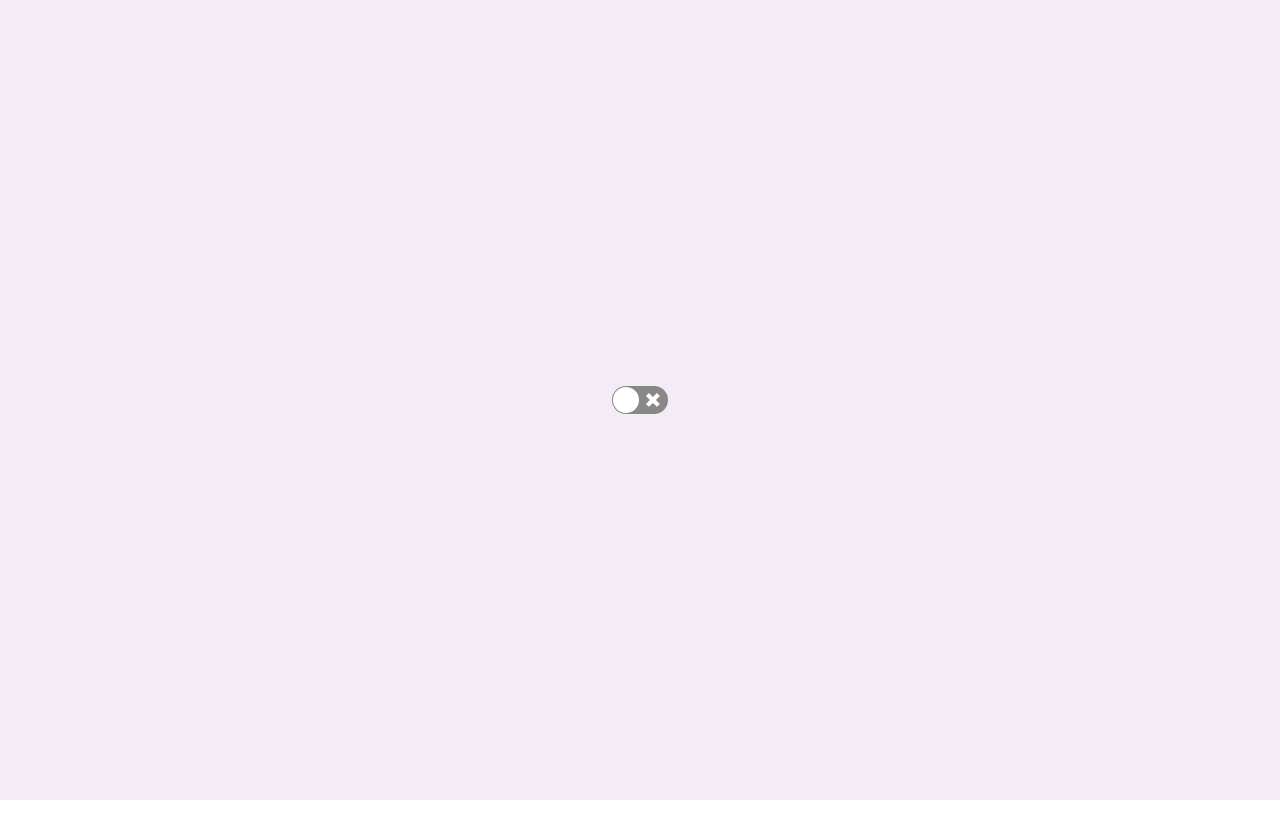
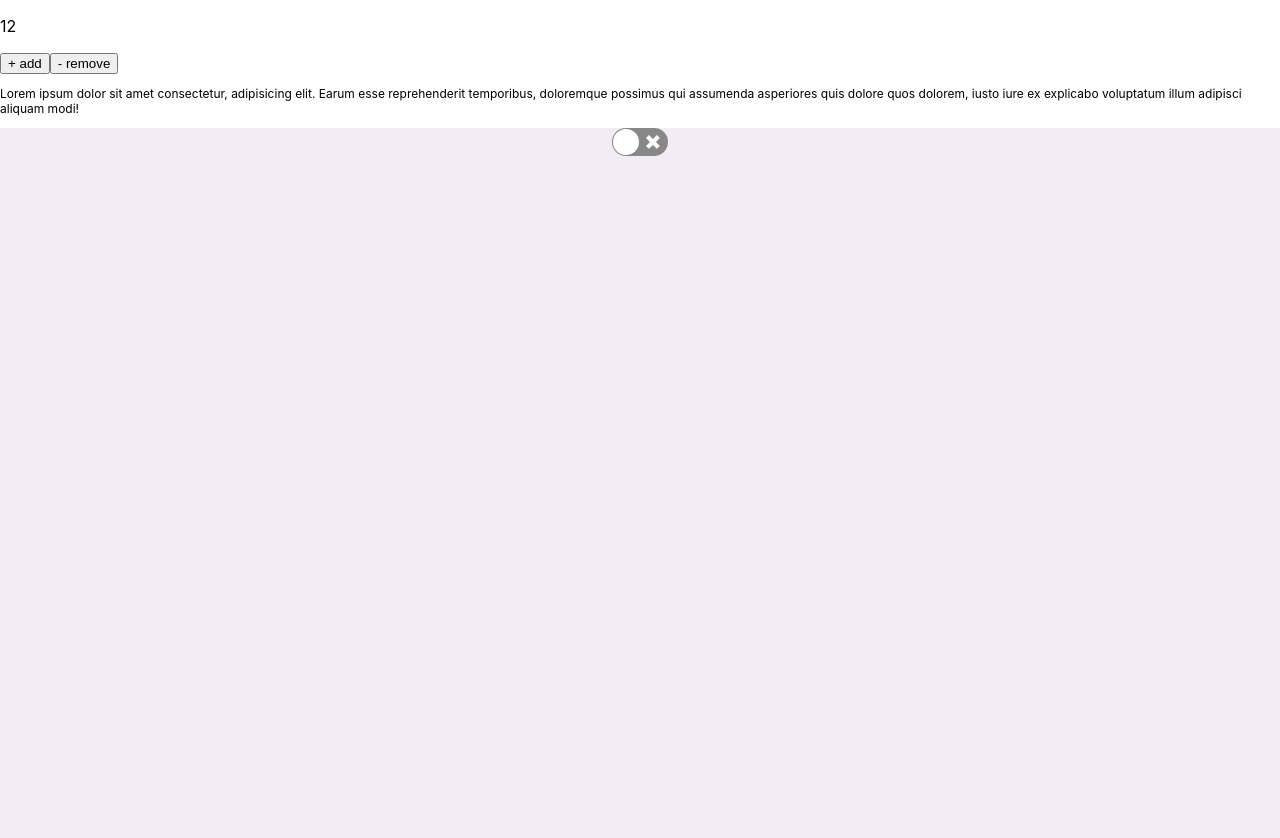
Before and after one commit to fatemeh-Ashrafi/quran-software-project, a React (Create React App) app: page /setting in a window 1280 px wide. Shown: the top 838 px of the page. Before the commit the page ends 800 px from the top, so only its background shows below. Built offline with nearby package versions, Linux system fonts and the light colour scheme.

Commit message:
first commit

```diff
--- a/src/App.js
+++ b/src/App.js
@@ -3,7 +3,8 @@ import {BrowserRouter , Routes , Route} from 'react-router-dom'
 import MenoSearch from './Components/Search/StyleSearch/MenoSearch';
 import SearchSurah from './Components/Search/SearchSurah/SearchSurah';
 import Home from './Home';
-import Theme from './Components/Setting/Theme/Theme';
+import Setting from './Components/Setting/Setting';
+// import Theme from './Components/Setting/Theme/Theme';
 // import FontSize from './Components/Setting/FontSize/Feature/FontSize';
 
 
@@ -14,8 +15,9 @@ function App() {
             <Route path='/' element={<Home/>}/>
             <Route path='/search' element={<MenoSearch/>}/>
             <Route path='/surah/:id' element={<SearchSurah/>}/>
-            <Route path='/setting' element={<Theme/>}/>
+            {/* <Route path='/setting' element={<Theme/>}/> */}
             {/* <Route path='/setting' element={<FontSize/>}/> */}
+            <Route path='/setting' element={<Setting/>}/>
         </Routes>
     </BrowserRouter>
   );
--- /dev/null
+++ b/src/Components/Setting/Setting.js
@@ -0,0 +1,14 @@
+import React from 'react'
+import FontSize from './FontSize/Feature/FontSize'
+import Theme from "./Theme/Theme"
+
+function Setting() {
+  return (
+    <div>
+        <FontSize/>
+        <Theme/>
+    </div>
+  )
+}
+
+export default Setting
--- a/src/Components/Setting/Theme/Theme.css
+++ b/src/Components/Setting/Theme/Theme.css
@@ -1,11 +1,11 @@
 .App {
-    font-family: "Ubuntu", sans-serif;
+    /* font-family: "Ubuntu", sans-serif; */
     width: 100vw;
     height: 100vh;
-    display: flex;
-    justify-content: center;
-    align-items: center;
-    flex-direction: column;
+    /* display: flex; */
+    /* justify-content: center; */
+    /* align-items: center; */
+    /* flex-direction: column; */
   }
 
   #light {
@@ -16,66 +16,66 @@
     background-color: #090909;
   }
 
-  body {
+  /* body {
     margin: 0;
     padding: 0;
   }
+   */
+  /* body .main { */
+    /* width: 400px;
+    height: 400px; */
 
-  body .main {
-    width: 400px;
-    height: 400px;
+    /* border-radius: 1.5em; */
+    /* box-shadow: 0px 11px 35px 2px rgba(0, 0, 0, 0.14); */
+  /* } */
 
-    border-radius: 1.5em;
-    box-shadow: 0px 11px 35px 2px rgba(0, 0, 0, 0.14);
-  }
-
-  #light .main {
+  /* #light .main {
     background-color: #fff;
   }
 
   #dark .main {
     background-color: #0e0e0e;
-  }
+  } */
 
-  .sign {
-    padding-top: 40px;
-    font-family: "Ubuntu", sans-serif;
-    font-weight: bold;
-    font-size: 23px;
-  }
+  /* .sign { */
+    /* padding-top: 40px; */
+    /* font-family: "Ubuntu", sans-serif; */
+    /* font-weight: bold; */
+    /* font-size: 23px; */
+  /* } */
 
-  #light .sign {
+  /* #light .sign {
     color: #0a0a0a;
   }
 
   #dark .sign {
     color: #ffffff;
-  }
+  } */
 
-  .forgot {
-    text-shadow: 0px 0px 3px rgba(117, 117, 117, 0.12);
-    color: #e1bee7;
-    padding-top: 15px;
-  }
+  /* .forgot { */
+    /* text-shadow: 0px 0px 3px rgba(117, 117, 117, 0.12); */
+    /* color: #e1bee7; */
+    /* padding-top: 15px; */
+  /* } */
 
 
 
   .switch {
-    display: flex;
-    width: 100vw;
-    height: 100px;
+    /* display: flex; */
+    /* width: 100vw;
+    height: 100px; */
     justify-content: center;
     align-items: center;
   }
 
-  .switch label {
+  /* .switch label {
     margin: 10px;
-  }
+  } */
 
-  #light .switch label {
+  /* #light .switch label {
     color: black;
   }
 
   #dark .switch label {
     color: white;
-  }
+  } */
```
Also changed, not shown: src/Components/Search/TarjomehSurah/TextSurah.js (added, +12 -0 lines).
